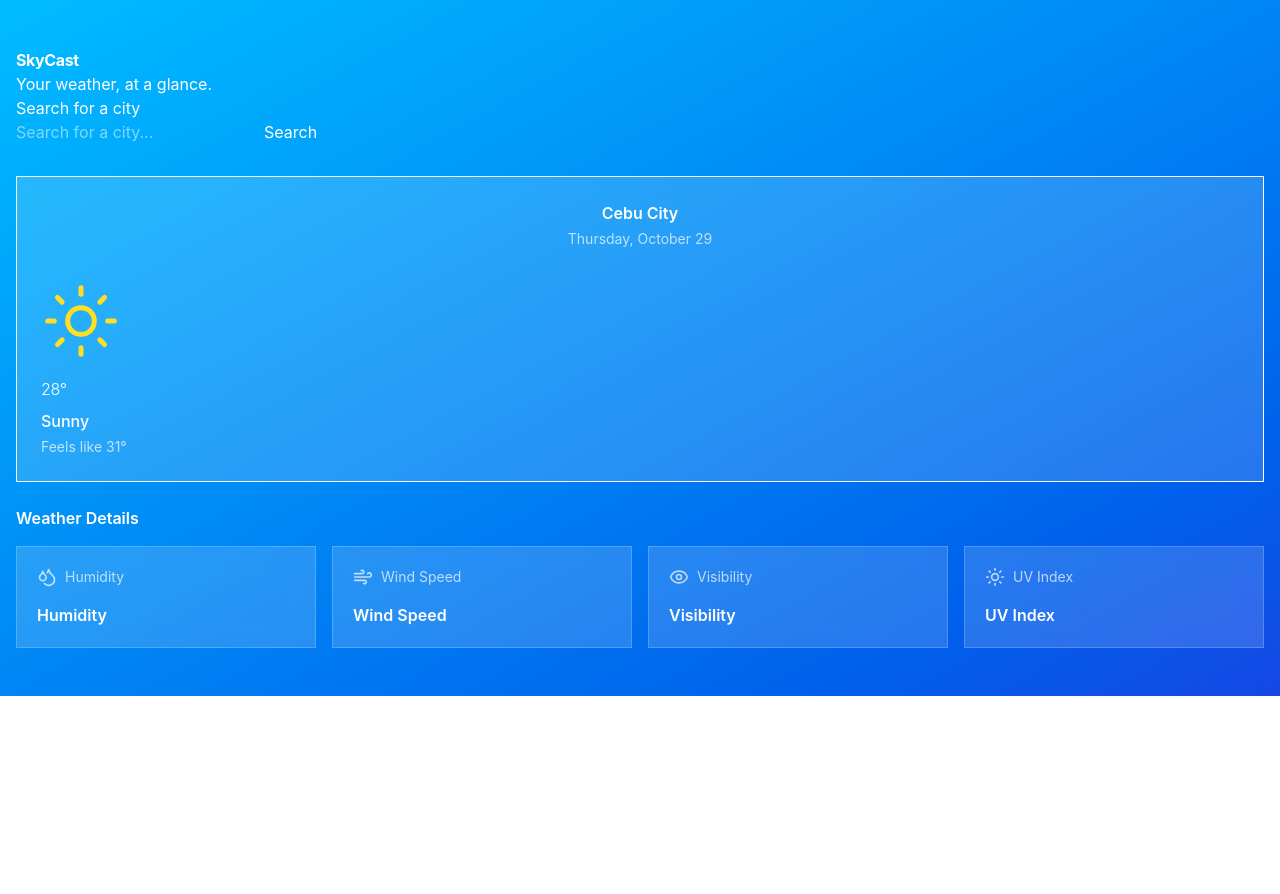
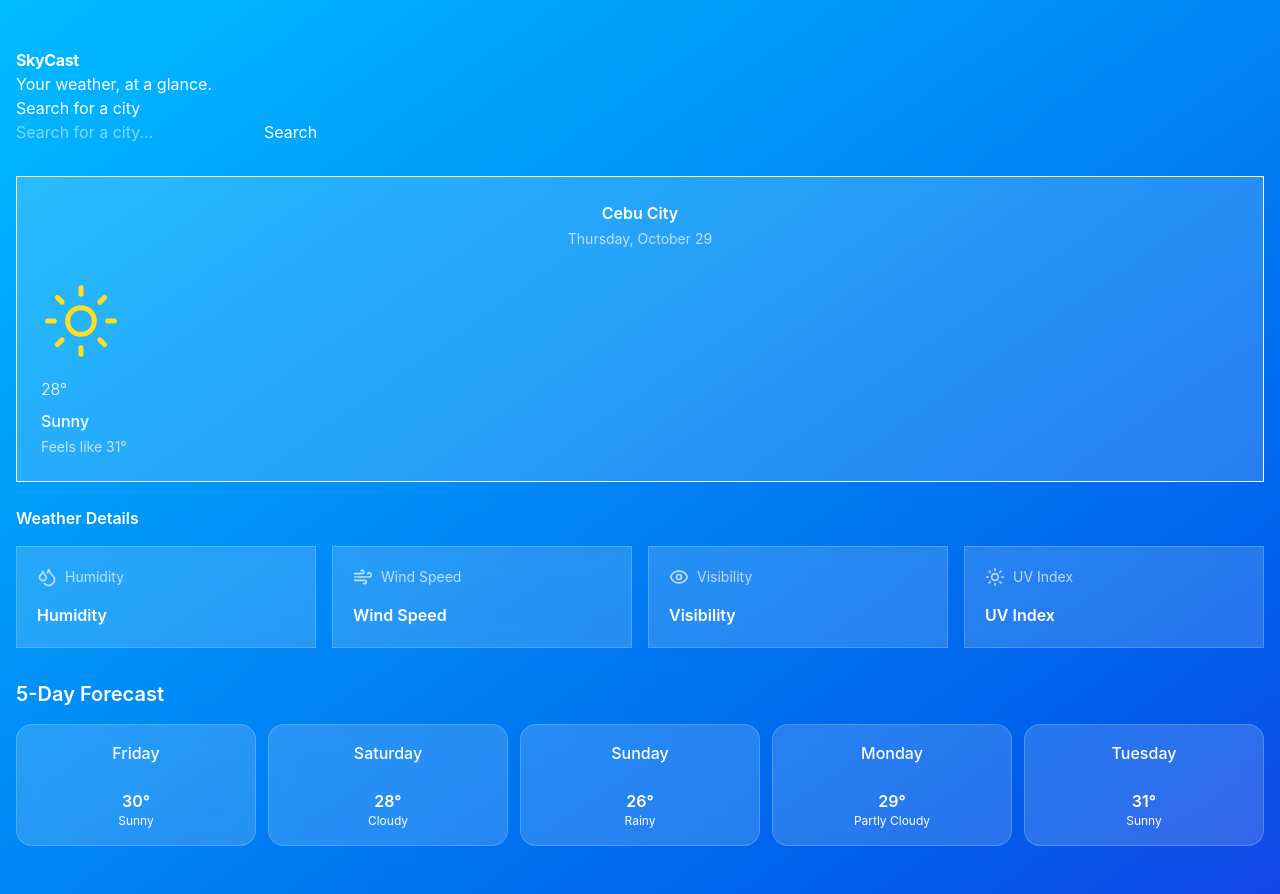
Before and after one commit to mxrckyyy/SkyCast, a React (Vite) app: page / in a window 1280 px wide. Before the commit the page ends 800 px from the top, so only its background shows below. Built offline with nearby package versions, Linux system fonts and the light colour scheme.

Commit message:
add five day forecast with dummy data

```diff
--- a/src/App.jsx
+++ b/src/App.jsx
@@ -1,6 +1,7 @@
 import SearchBar from './components/SearchBar';
 import CurrentWeather from './components/CurrentWeather';
 import WeatherDetails from './components/WeatherDetails';
+import FiveDayForecast from './components/FiveDayForecast';
 
 
 
@@ -21,6 +22,8 @@ function App() {
         <CurrentWeather />
 
         <WeatherDetails />
+
+        <FiveDayForecast />
       </main>
     </div>
   );
--- /dev/null
+++ b/src/components/FiveDayForecast.jsx
@@ -0,0 +1,56 @@
+import { Sun, Cloud, CloudRain, CloudSun } from 'lucide-react';
+
+function FiveDayForecast() {
+    const forecast = [
+        { day: 'Friday', condition: 'Sunny', temperature: '30°', icon: Sun },
+        { day: 'Saturday', condition: 'Cloudy', temperature: '28°', icon: Cloud },
+        { day: 'Sunday', condition: 'Rainy', temperature: '26°', icon: CloudRain },
+        { day: 'Monday', condition: 'Partly Cloudy', temperature: '29°', icon: CloudSun },
+        { day: 'Tuesday', condition: 'Sunny', temperature: '31°', icon: Sun },
+    ];
+
+    return (
+        <section className="mt-8">
+            <h2 className="mb-4 text-xl font-semibold">
+                5-Day Forecast
+            </h2>
+
+
+            <div className="grid grid-cols-1 gap-3 sm:grid-cols-5">
+                {forecast.map((item) => {
+                    const Icon = item.icon;
+
+                    return (
+                        <article key={item.day}
+                            className="flex items-center justify-between rounded-2xl border border-white/20 bg-white/15 p-4 backdrop-blur-md sm:flex-col sm:gap-3">
+
+                            <p className="font-medium">
+                                {item.day}
+                            </p>
+
+                            <icon size={32}
+                                strokeWidth={1.5}
+                                className="text-yellow-300">
+
+                            </icon>
+
+                            <div className="text-right sm:text-center">
+                                <p className="text=xl font-semibold">
+                                    {item.temperature}
+                                </p>
+
+                                <p className="text-xs text-white/7-">
+                                    {item.condition}
+                                </p>
+                            </div>
+                        </article>
+                    );
+                })}
+            </div>
+
+        </section>
+    );
+}
+
+
+export default FiveDayForecast;
--- /dev/null
+++ b/src/components/LocationSelector.jsx
@@ -0,0 +1,17 @@
+import { useState } from 'react';
+import { Search, MapPin, Navigation } from 'lucide-react';
+import { cebuLocations } from '../data/cebuLocation';
+
+
+function LocationSelector() {
+    const [search, setSearch] = useState('');
+    const [selectedLocation, setSelectedLocation] = useState('Cebu City');
+
+    const filteredLocations = cebuLocations.filter((location) => location.name.toLowerCase().includes(search.toLowerCase()));
+
+    return (
+        <section className="mt-6 rounded-2xl border border-white/20 bg-white/15 p-5 backdrop-blur-md">
+
+        </section>
+    )
+}
--- /dev/null
+++ b/src/data/cebuLocation.js
@@ -0,0 +1,61 @@
+
+export const cebuLocations = [
+    // Highly urbanized cities
+    { name: 'Cebu City', type: 'city' },
+    { name: 'Lapu-Lapu City', type: 'city' },
+    { name: 'Mandaue City', type: 'city' },
+
+    // Component cities
+    { name: 'Bogo City', type: 'city' },
+    { name: 'Carcar City', type: 'city' },
+    { name: 'Danao City', type: 'city' },
+    { name: 'Naga City', type: 'city' },
+    { name: 'Talisay City', type: 'city' },
+    { name: 'Toledo City', type: 'city' },
+
+    // Municipalities
+    { name: 'Alcantara', type: 'municipality' },
+    { name: 'Alcoy', type: 'municipality' },
+    { name: 'Alegria', type: 'municipality' },
+    { name: 'Aloguinsan', type: 'municipality' },
+    { name: 'Argao', type: 'municipality' },
+    { name: 'Asturias', type: 'municipality' },
+    { name: 'Badian', type: 'municipality' },
+    { name: 'Balamban', type: 'municipality' },
+    { name: 'Bantayan', type: 'municipality' },
+    { name: 'Barili', type: 'municipality' },
+    { name: 'Boljoon', type: 'municipality' },
+    { name: 'Borbon', type: 'municipality' },
+    { name: 'Carmen', type: 'municipality' },
+    { name: 'Catmon', type: 'municipality' },
+    { name: 'Compostela', type: 'municipality' },
+    { name: 'Consolacion', type: 'municipality' },
+    { name: 'Cordova', type: 'municipality' },
+    { name: 'Daanbantayan', type: 'municipality' },
+    { name: 'Dalaguete', type: 'municipality' },
+    { name: 'Dumanjug', type: 'municipality' },
+    { name: 'Ginatilan', type: 'municipality' },
+    { name: 'Liloan', type: 'municipality' },
+    { name: 'Madridejos', type: 'municipality' },
+    { name: 'Malabuyoc', type: 'municipality' },
+    { name: 'Medellin', type: 'municipality' },
+    { name: 'Minglanilla', type: 'municipality' },
+    { name: 'Moalboal', type: 'municipality' },
+    { name: 'Oslob', type: 'municipality' },
+    { name: 'Pilar', type: 'municipality' },
+    { name: 'Pinamungajan', type: 'municipality' },
+    { name: 'Poro', type: 'municipality' },
+    { name: 'Ronda', type: 'municipality' },
+    { name: 'Samboan', type: 'municipality' },
+    { name: 'San Fernando', type: 'municipality' },
+    { name: 'San Francisco', type: 'municipality' },
+    { name: 'San Remigio', type: 'municipality' },
+    { name: 'Santa Fe', type: 'municipality' },
+    { name: 'Santander', type: 'municipality' },
+    { name: 'Sibonga', type: 'municipality' },
+    { name: 'Sogod', type: 'municipality' },
+    { name: 'Tabogon', type: 'municipality' },
+    { name: 'Tabuelan', type: 'municipality' },
+    { name: 'Tuburan', type: 'municipality' },
+    { name: 'Tudela', type: 'municipality' },
+];
```
